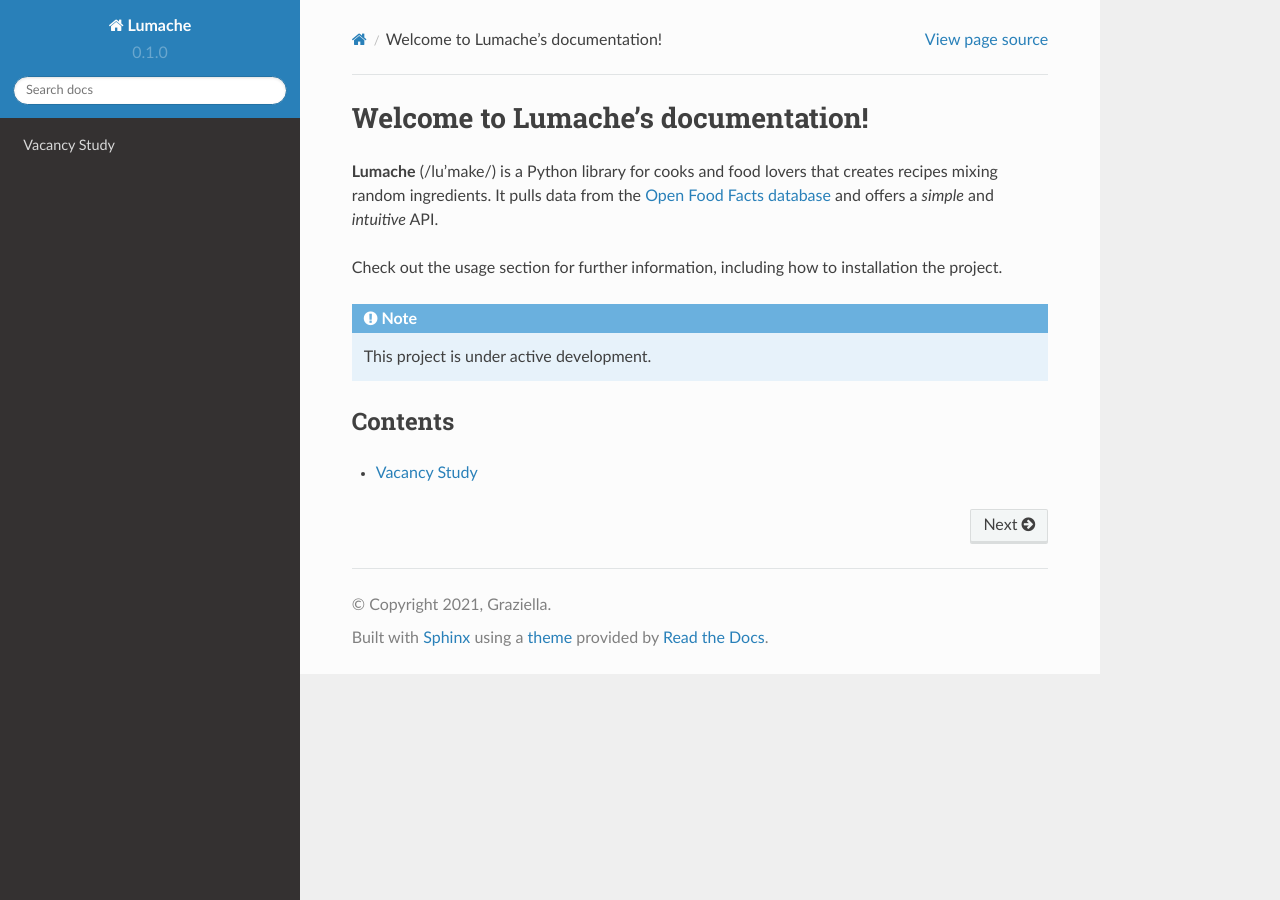
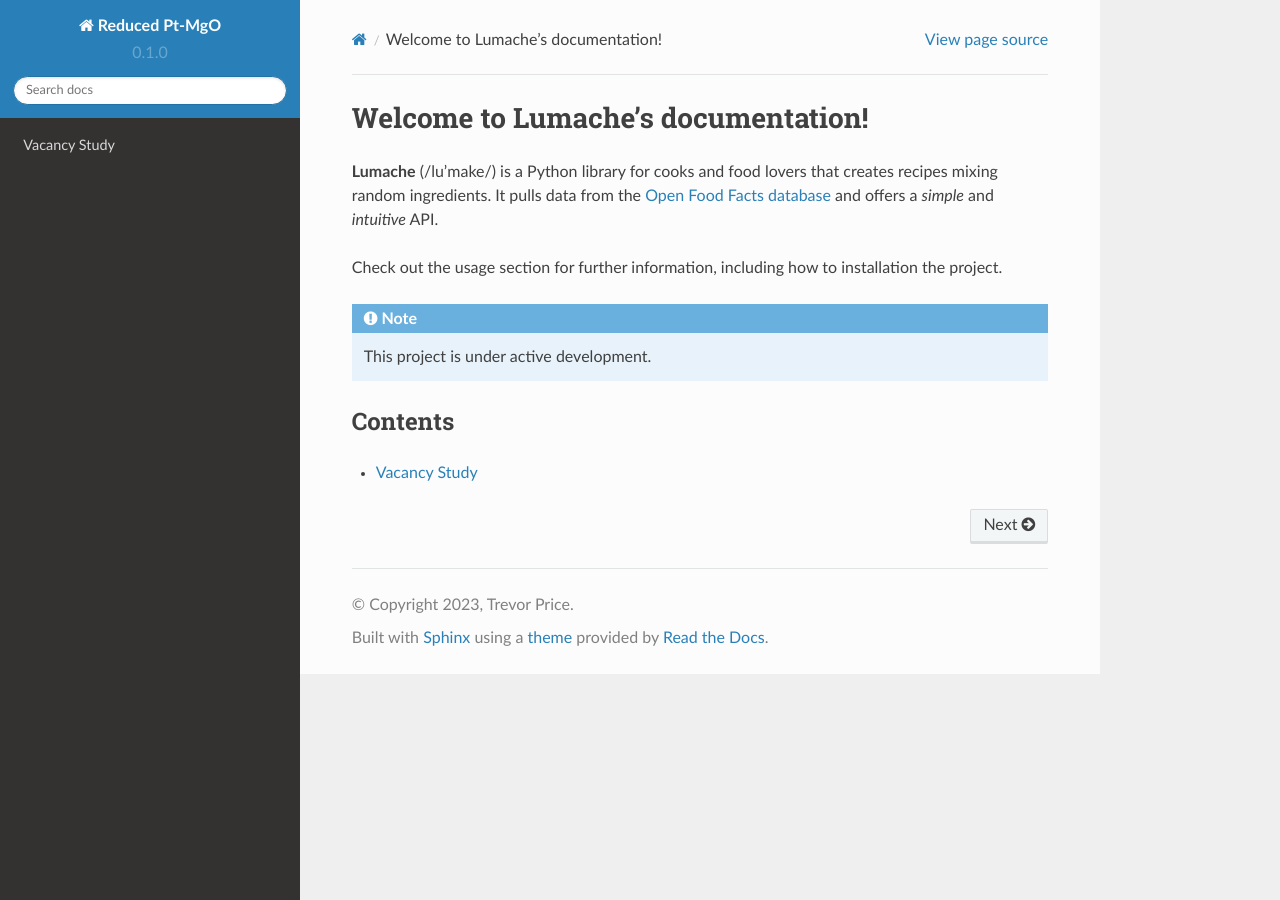
Before and after one commit to tdprice-858/reduced_Pt_MgO, a Sphinx documentation site: the page built from docs/source/index.rst, in a window 1280 px wide. Built offline with Sphinx 7.4.7 and the Read the Docs theme 2.0.0, drawn with Linux system fonts in a browser that asks for light colours; pages that are not in the unit, such as notebooks, are missing from menus.

Commit message:
Update conf.py

```diff
--- a/docs/source/conf.py
+++ b/docs/source/conf.py
@@ -2,9 +2,9 @@
 
 # -- Project information
 
-project = 'Lumache'
-copyright = '2021, Graziella'
-author = 'Graziella'
+project = 'Reduced Pt-MgO'
+copyright = '2023, Trevor Price'
+author = 'Trevor Price'
 
 release = '0.1'
 version = '0.1.0'
```
